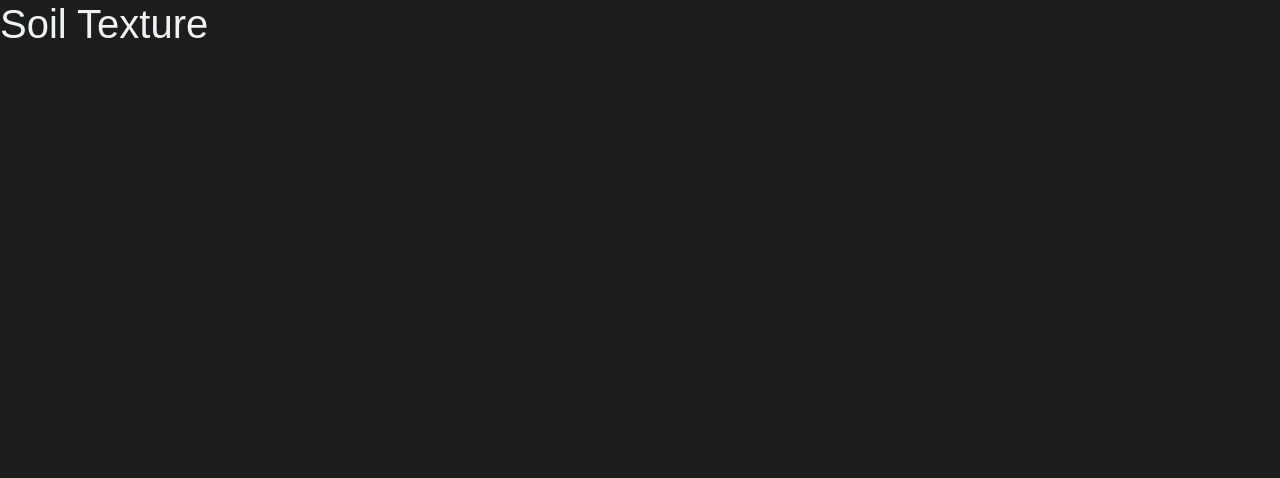
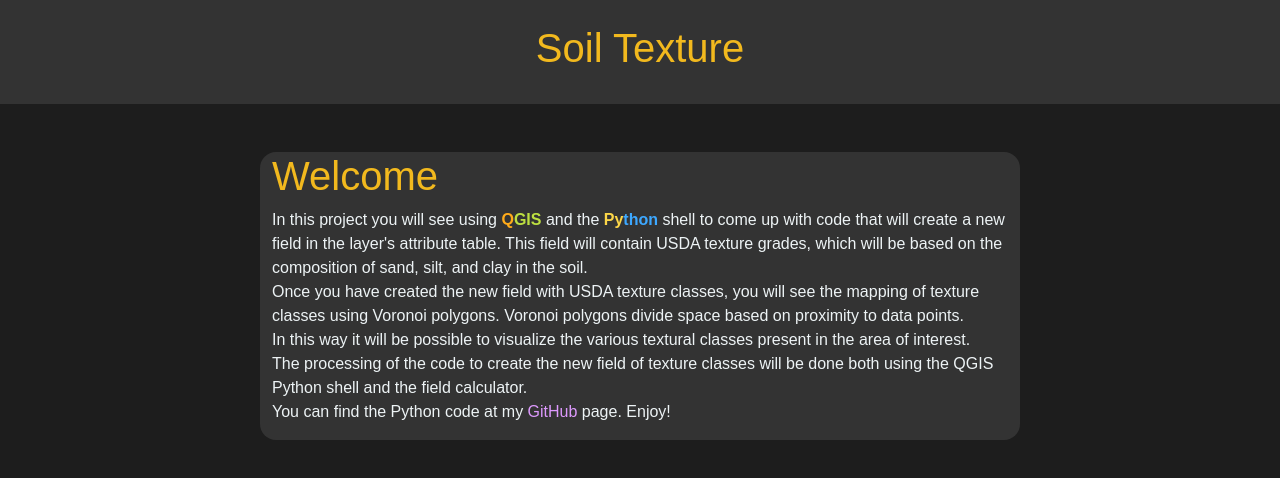
Before and after one commit to JungleKiosk/QGIS_SoilTexture, a Vue app: page / in a window 1280 px wide. Shown: the top 478 px of the page. Built offline with nearby package versions, Linux system fonts and the light colour scheme.

Commit message:
App.vue: add AppHeader and Jumbotron

```diff
--- a/src/App.vue
+++ b/src/App.vue
@@ -1,16 +1,21 @@
 <script>
+
+import Jumbotron from './components/Jumbotron.vue';
+import AppHeader from './components/AppHeader.vue';
 
 export default {
   data() {
     return {
     };
-  }
+  },
+  components: { AppHeader, Jumbotron },
 }
 
 </script>
 
 <template>
-  <h1>Soil Texture</h1>
+  <AppHeader></AppHeader>
+  <Jumbotron></Jumbotron>
 </template>
 
 <style></style>
--- a/src/assets/scss/app.scss
+++ b/src/assets/scss/app.scss
@@ -8,3 +8,13 @@ body {
     color: $light;
     font-family: 'Nunito', sans-serif;
 }
+
+.bg_item{
+    background-color:$dark ;
+    color: $light;
+}
+
+.title{
+    font-weight: 500;
+    color: $info;
+}
--- /dev/null
+++ b/src/components/AppHeader.vue
@@ -0,0 +1,29 @@
+<script>
+
+export default {
+    data() {
+        return {
+
+        };
+    }
+}
+
+</script>
+
+
+
+<template>
+    <header class="bg_item">
+        <div class="container p-4">
+            <div class="row justify-content-center">
+                <div class="col-12 col-lg-8 col-md-8">
+                    <h1 class="title text-center">Soil Texture</h1>
+                </div>
+            </div>
+        </div>
+    </header>
+</template>
+
+<style>
+
+</style>
--- /dev/null
+++ b/src/components/Jumbotron.vue
@@ -0,0 +1,67 @@
+<script>
+
+export default {
+    data() {
+        return {
+
+        };
+    }
+}
+
+</script>
+
+
+
+<template>
+
+    <div id="goup" class="container my-5 txt_jumbo">
+        <div class="row justify-content-center ">
+            <div class="col-12 col-lg-8 col-md-8 bg_item rounded-4">
+                <h1 class="title">Welcome</h1>
+                <p>
+                    In this project you will see using <span class="q_qgis">Q</span><span class="gis_qgis">GIS</span> and
+                    the <span class="py_python">Py</span><span class="thon_python">thon</span> shell to come up with code
+                    that will create a new
+                    field in the layer's attribute table. This field will contain USDA texture grades, which will be based
+                    on the composition of sand, silt, and clay in the soil.<br>
+                    Once you have created the new field with USDA texture classes, you will see the mapping of texture
+                    classes using Voronoi polygons. Voronoi polygons divide space based on proximity to data points.<br>
+                    In this way it will be possible to visualize the various textural classes present in the area of
+                    interest. <br>
+                    The processing of the code to create the new field of texture classes will be done both using the QGIS
+                    Python shell and the field calculator. <br>
+                    You can find the Python code at my
+                    <a style="color: #dd99fd; text-decoration: none;"
+                        href="https://github.com/JungleKiosk/QGIS_zoning/tree/main/py_code" target="_blank">GitHub</a> page.
+                    Enjoy!
+                </p>
+            </div>
+        </div>
+
+    </div>
+</template>
+
+
+
+
+<style>
+.q_qgis {
+    color: #ffab1a;
+    font-weight: bold;
+}
+
+.gis_qgis {
+    color: #bddf41;
+    font-weight: bold;
+}
+
+.py_python {
+    color: #fcd648;
+    font-weight: bold;
+}
+
+.thon_python {
+    color: #3da8ff;
+    font-weight: bold;
+}
+</style>
```
